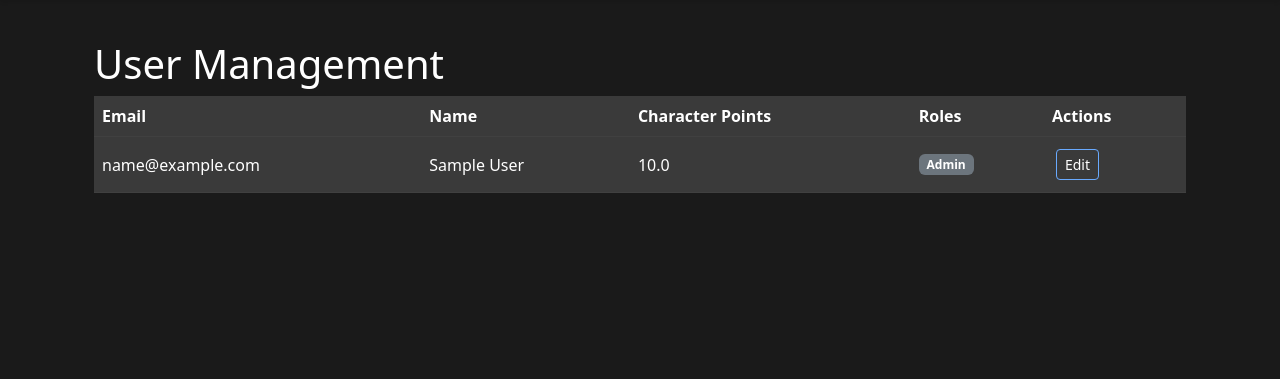
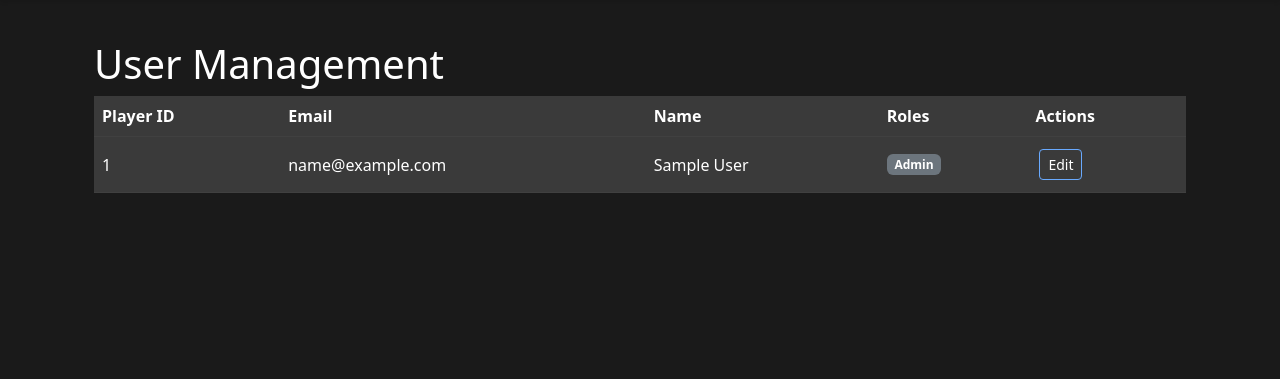
Before and after one commit to FixerSchis/os-app, a Flask app: page /users/user-management in a window 1280 px wide. Shown: the part 96-475 px from the top of the page. Run offline with Flask 3, Linux system fonts and the light colour scheme; a user stored in the database is signed in; tables that the repository leaves empty hold one stand-in row (values such as "Sample post"); parts of the project's set-up code (start-up, migrations or seed data) failed here and were passed over; some libraries are stand-ins or nearby versions.

Commit message:
Add Player ID column and remove Character Points column from user management list

```diff
--- a/templates/user_management/list.html
+++ b/templates/user_management/list.html
@@ -11,9 +11,9 @@
                 <table class="table table-striped table-hover align-middle">
                     <thead>
                         <tr>
+                            <th>Player ID</th>
                             <th>Email</th>
                             <th>Name</th>
-                            <th>Character Points</th>
                             <th>Roles</th>
                             <th>Actions</th>
                         </tr>
@@ -21,6 +21,7 @@
                     <tbody>
                         {% for user in users %}
                         <tr>
+                            <td>{{ user.id }}</td>
                             <td>
                                 {% if is_admin %}
                                     {{ user.email }}
@@ -29,7 +30,6 @@
                                 {% endif %}
                             </td>
                             <td>{{ user.first_name }} {{ user.surname }}</td>
-                            <td>{{ user.character_points }}</td>
                             <td>
                                 <div class="d-flex flex-wrap gap-1 align-items-center">
                                     {% for role in user.roles.split(',') if role %}
```
